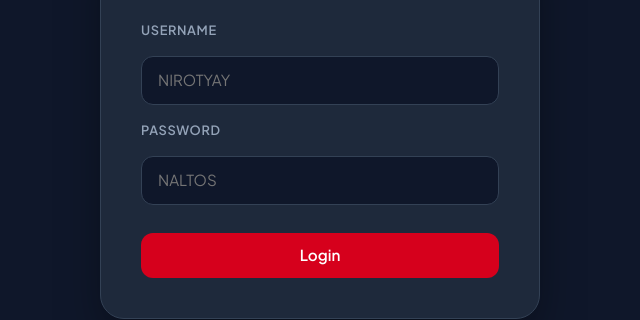
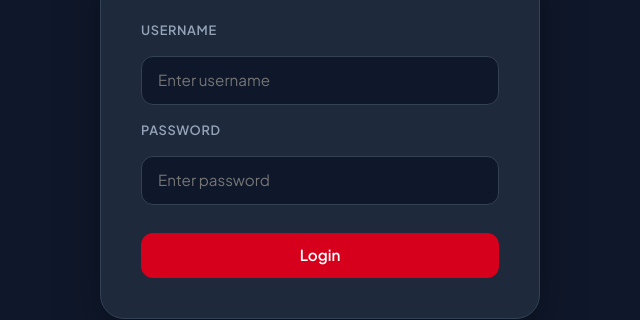
Before and after one commit to Nirotyay1302/ALTOS-MOU-MUKHERJEE, a website: page public/admin.html in a window 1280 px wide. Shown: the part 268-588 px from the top of the page, 320-960 px from the left. Drawn offline with Linux system fonts and the light colour scheme.

Commit message:
Hide admin login credentials in placeholders

```diff
--- a/public/admin.html
+++ b/public/admin.html
@@ -28,10 +28,10 @@
                 <h2>Admin Login</h2>
                 <form id="admin-login-form">
                     <label for="admin-username">Username</label>
-                    <input id="admin-username" name="username" type="text" placeholder="NIROTYAY" required />
+                    <input id="admin-username" name="username" type="text" placeholder="Enter username" required />
 
                     <label for="admin-password">Password</label>
-                    <input id="admin-password" name="password" type="password" placeholder="NALTOS" required />
+                    <input id="admin-password" name="password" type="password" placeholder="Enter password" required />
 
                     <button type="submit" class="button button-primary">Login</button>
                 </form>
```
